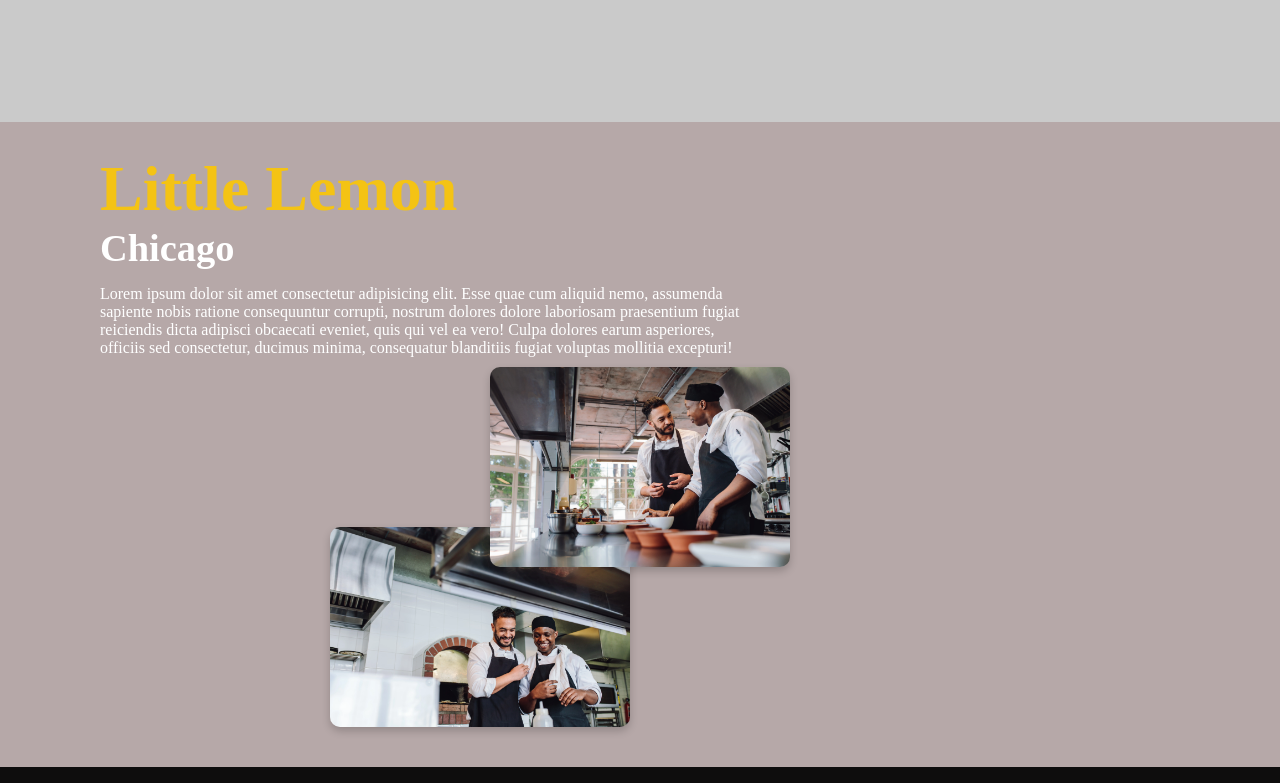
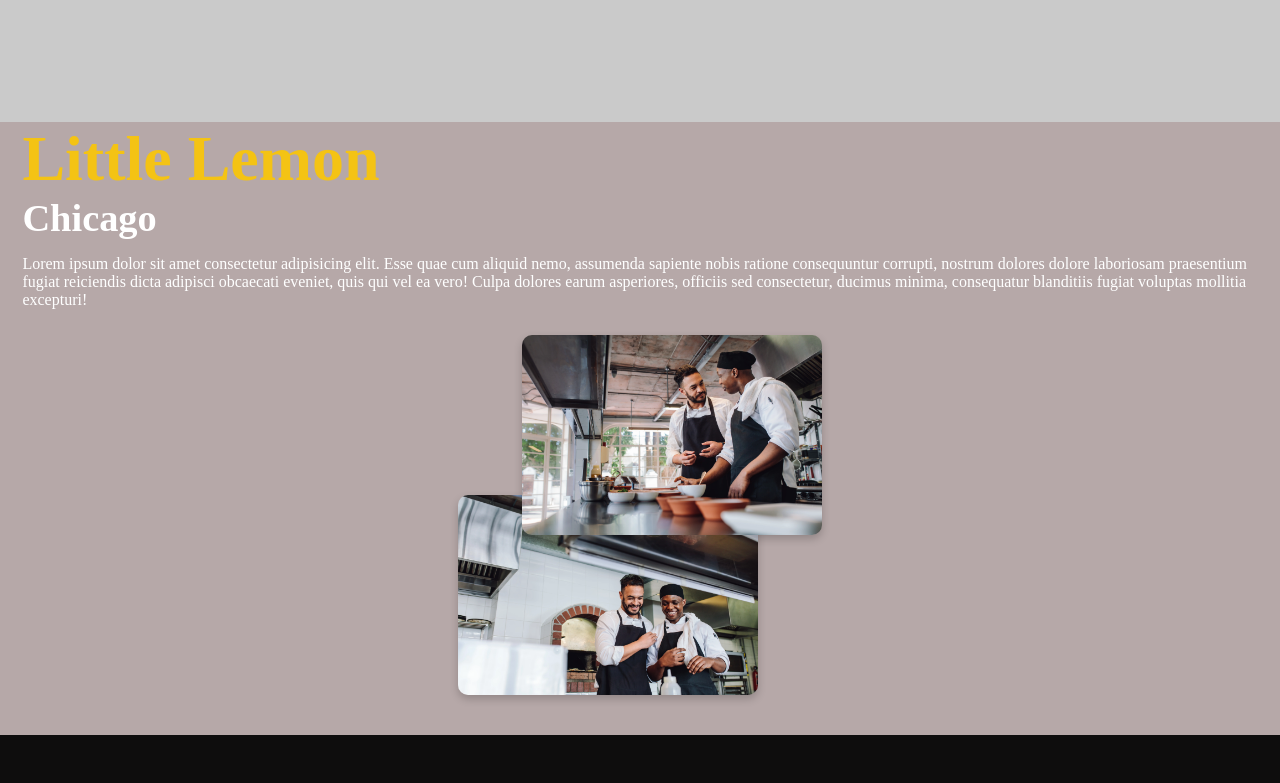
Before and after one commit to Freddsterius/little-lemon, a React (Create React App) app: page / in a window 1280 px wide. Shown: the part 1700-2483 px from the top of the page. Built offline with nearby package versions, Linux system fonts and the light colour scheme.

Commit message:
upd.: re positioned the images in the About section

```diff
--- a/src/components/about/about.css
+++ b/src/components/about/about.css
@@ -21,14 +21,11 @@ p {
   background-color: rgb(182, 168, 168);
   display: flex;
   flex-direction: column;
-  justify-content: space-between;
-  padding-left: 100px;
-  padding-right: 100px;
-  padding-top: 30px;
-  padding-bottom: auto;
+  gap: 1rem;
+  padding-inline: 1.4rem;
 }
 .about-text-container {
-  width: 60%;
+  width: 100%;
 }
 
 .about-text-container h1 {
@@ -56,8 +53,8 @@ p {
 }
 .about-images-container img {
   position: absolute;
-  /* width: 10vw; */
-  /* height: 35vh; */
+
+  height: auto;
   border-radius: 10px;
   box-shadow: 0 4px 8px rgba(0, 0, 0, 0.2);
   transition: transform 0.3s ease;
@@ -65,12 +62,12 @@ p {
 }
 .right-img {
   top: 0rem;
-  right: 0rem;
+  right: -2rem;
   z-index: 2;
 }
 
 .left-img {
   top: 10rem;
-  left: -10rem;
+  left: -2rem;
   z-index: 1;
 }
```
